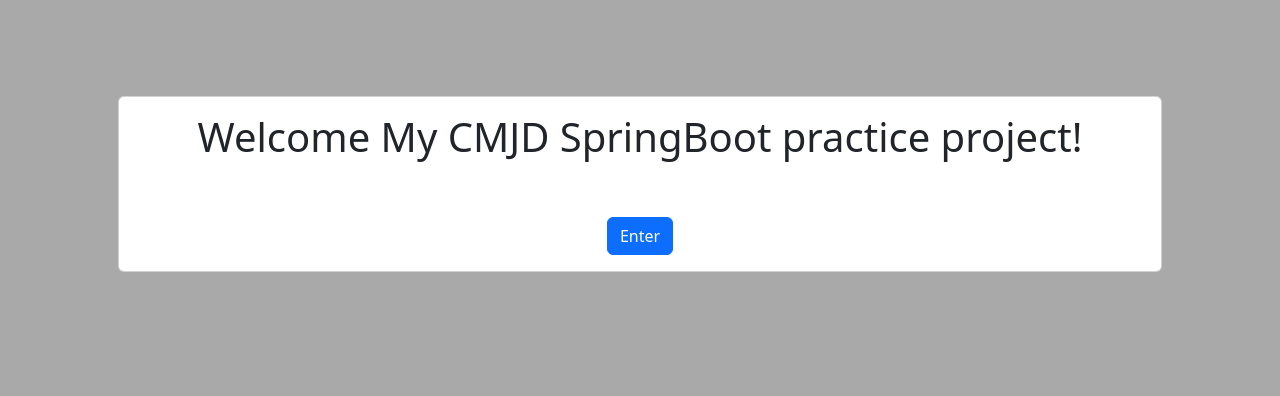
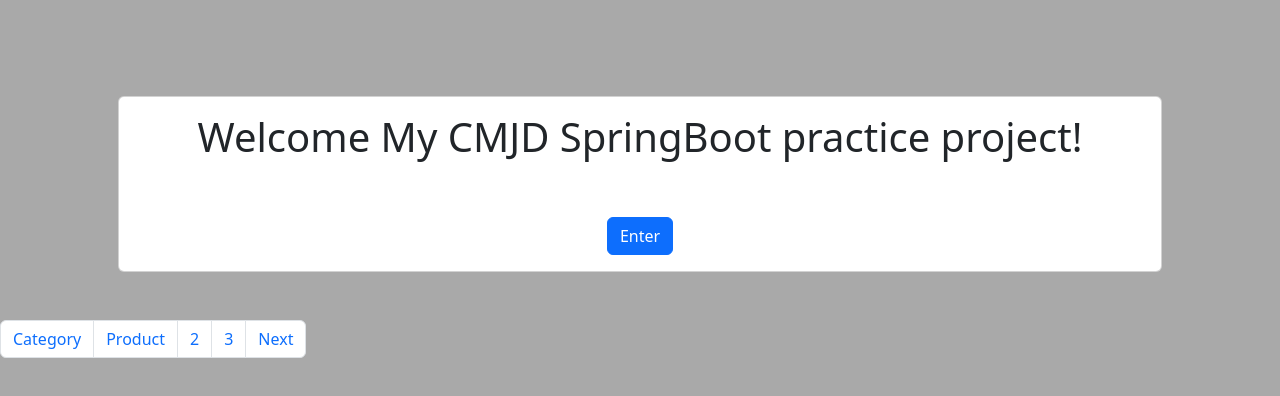
Before and after one commit to TharinduDMadushanka/spring-boot-study-room, a React (Vite) app in the folder IJSE/cmjd106/src/Frontend/: page / in a window 1280 px wide. Shown: the top 396 px of the page. Built offline with nearby package versions, Linux system fonts and the light colour scheme.

Commit message:
add Pagination in to homepage

```diff
--- a/IJSE/cmjd106/src/Frontend/src/App.tsx
+++ b/IJSE/cmjd106/src/Frontend/src/App.tsx
@@ -2,6 +2,7 @@
 import Home from "./pages/Home.tsx";
 import {BrowserRouter, Route, Routes} from "react-router-dom";
 import Category from "./pages/Category.tsx";
+import Product from "./pages/Product.tsx";
 
 function App() {
 
@@ -11,6 +12,7 @@ function App() {
       <Routes>
         <Route path="/" element={<Home/>}/>
         <Route path="/category" element={<Category/>}/>
+          <Route path="/product" element={<Product/>}/>
       </Routes>
     </BrowserRouter>
   )
--- a/IJSE/cmjd106/src/Frontend/src/pages/Home.tsx
+++ b/IJSE/cmjd106/src/Frontend/src/pages/Home.tsx
@@ -1,28 +1,43 @@
 import {useNavigate} from "react-router-dom";
 
-function Home(){
+function Home() {
 
     const navigate = useNavigate();
 
-    function enter(){
+    function navCategory() {
         navigate("/category");
     }
 
-    return(
+    function navProduct(){
+        navigate("/product")
+    }
+
+    return (
         <div>
             <div className="container p-5 mt-5">
                 <div className="card text-center">
 
                     <div className="card-body">
                         <h1 className="card-title text">Welcome My CMJD SpringBoot practice project!</h1>
-                        <a href="#" className="btn btn-primary  mt-5" onClick={enter}>Enter</a>
+                        <a href="#" className="btn btn-primary  mt-5" onClick={navCategory}>Enter</a>
                     </div>
 
                 </div>
             </div>
+
+            <nav aria-label="Page navigation example">
+                <ul className="pagination">
+                    <li className="page-item"><a className="page-link" href="#" onClick={navCategory}>Category</a></li>
+                    <li className="page-item"><a className="page-link" href="#" onClick={navProduct}>Product</a></li>
+                    <li className="page-item"><a className="page-link" href="#">2</a></li>
+                    <li className="page-item"><a className="page-link" href="#">3</a></li>
+                    <li className="page-item"><a className="page-link" href="#">Next</a></li>
+                </ul>
+            </nav>
+
         </div>
     );
 
- }
+}
 
- export default Home
+export default Home
--- /dev/null
+++ b/IJSE/cmjd106/src/Frontend/src/pages/Product.tsx
@@ -0,0 +1,9 @@
+function Product(){
+    return(
+        <div>
+            <h1>Product</h1>
+        </div>
+    );
+}
+
+export default Product
```
